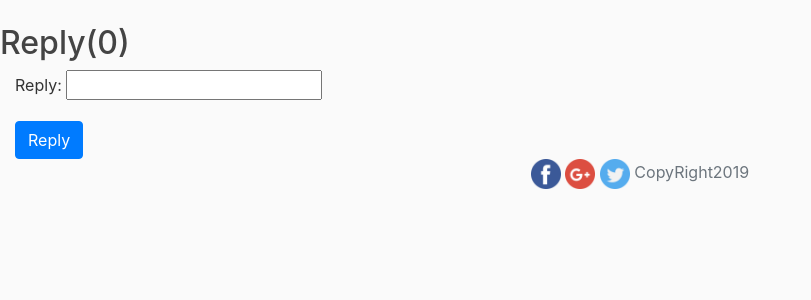
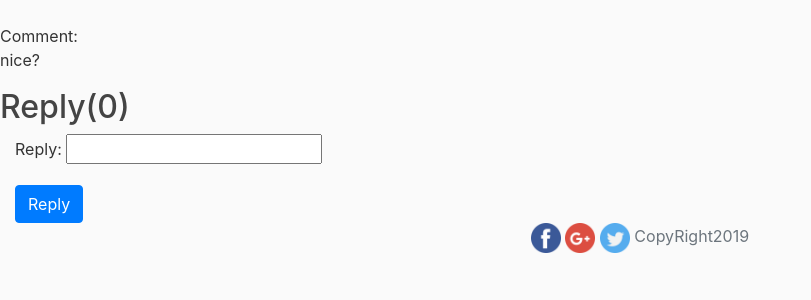
Before and after one commit to pandeybivek101/project, a Django app: page /product/reply/39 in a window 1280 px wide. Shown: the part 56-356 px from the top of the page, without its empty margins (0-811 px from the left). Run offline with Django 3.2, Linux system fonts and the light colour scheme; a user stored in the database is signed in; data comes from the database, SQL or seed files in the repository; both versions use the stored data as it was after the commit; some libraries are stand-ins or nearby versions.

Commit message:
minor bug fixes

```diff
--- a/templates/replycomment.html
+++ b/templates/replycomment.html
@@ -1,5 +1,8 @@
 {% extends 'base.html' %}
 {% block content %}
+<div>
+	Comment:<p>{{comment.comment}}</p>
+</div>
 <h2>Reply({{all_replies.count}})</h2>
 <div class="col-md-4">
 	<form method="POST" action="{% url 'addreply' comment.pk %}">
```
Also changed, not shown: db.sqlite3.
